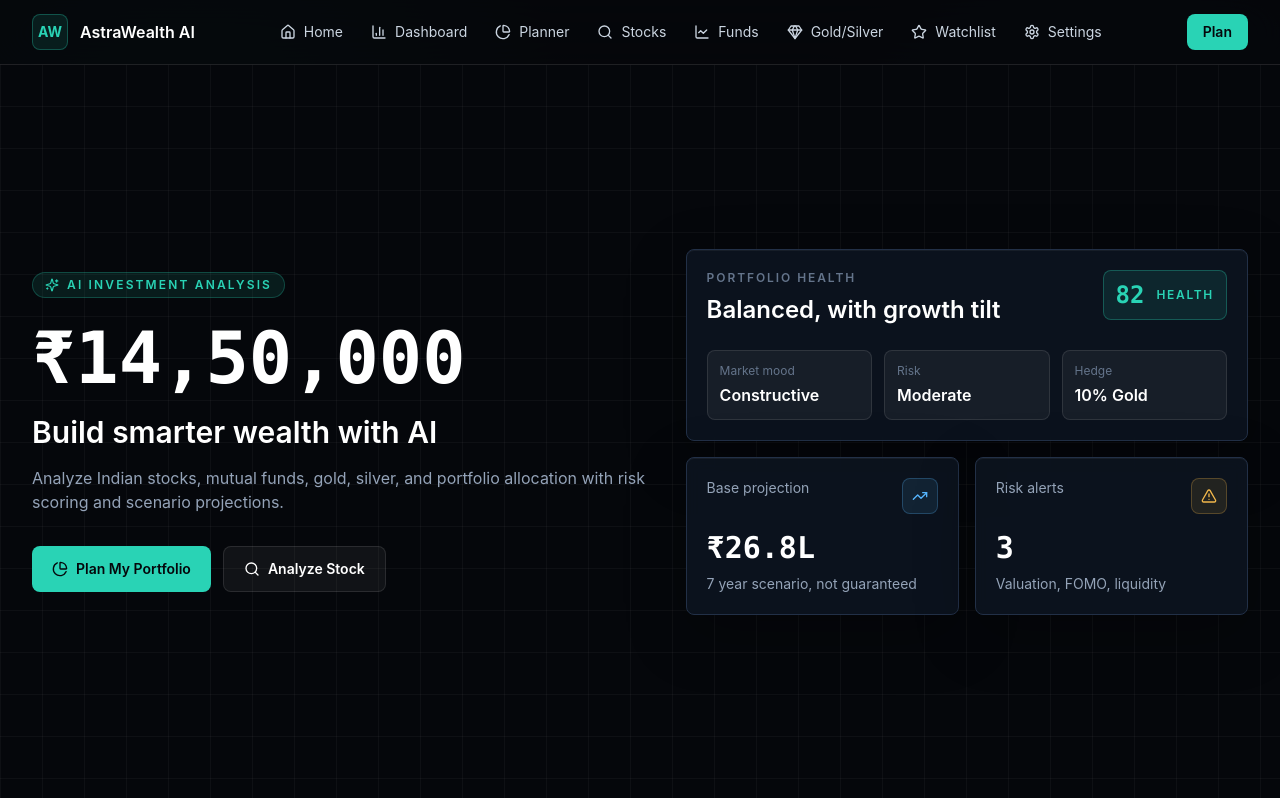
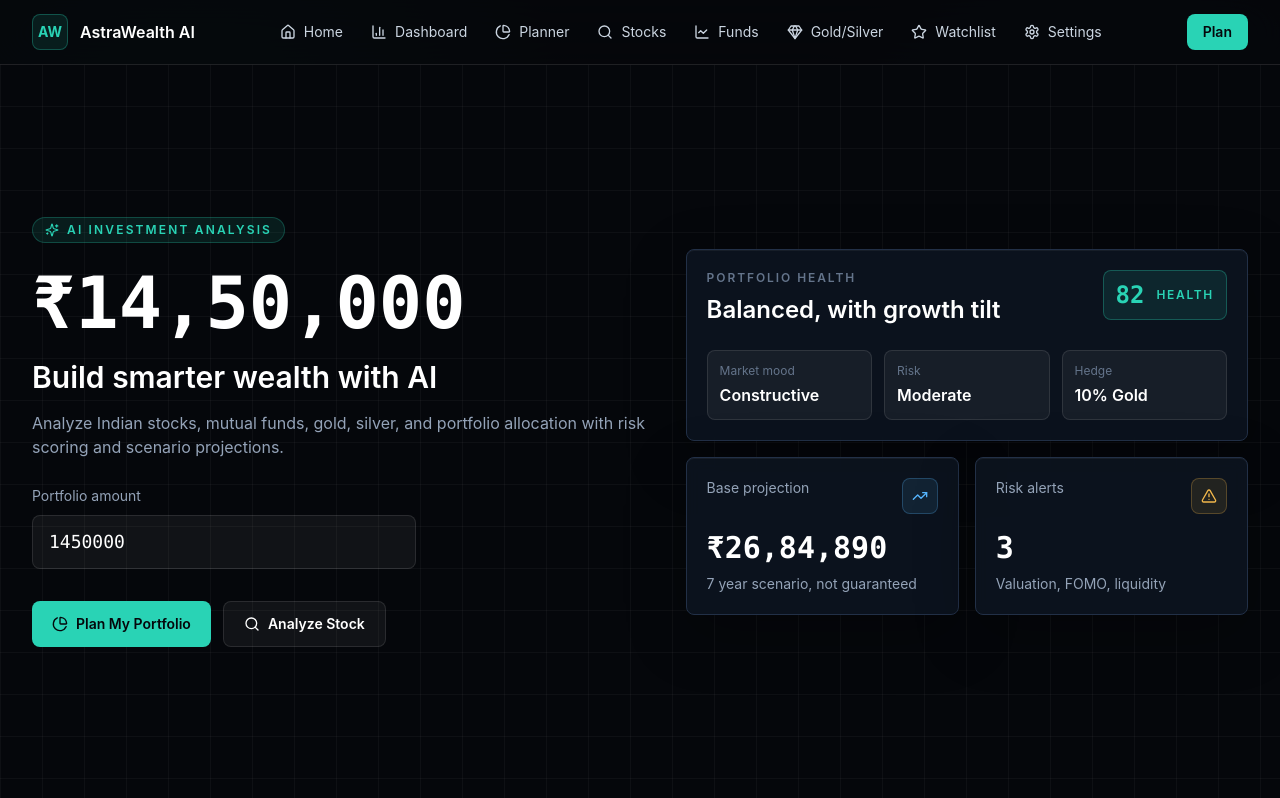
Before and after one commit to Rishant-tech/AstraWealth-AI, a Next.js app in the folder frontend/: page / in a window 1280 px wide. Shown: the top 798 px of the page. Built offline with nearby package versions, Linux system fonts and the light colour scheme.

Commit message:
Make home portfolio amount editable

```diff
--- a/frontend/app/portfolio-planner/page.tsx
+++ b/frontend/app/portfolio-planner/page.tsx
@@ -2,7 +2,10 @@ import { PageHeader } from "@/components/PageHeader";
 import { PlannerForm } from "@/components/PlannerForm";
 import { Shell } from "@/components/Shell";
 
-export default function PortfolioPlannerPage() {
+export default function PortfolioPlannerPage({ searchParams }: { searchParams?: { amount?: string } }) {
+  const amount = Number(searchParams?.amount);
+  const initialAmount = Number.isFinite(amount) && amount > 0 ? amount : undefined;
+
   return (
     <Shell>
       <PageHeader
@@ -10,7 +13,7 @@ export default function PortfolioPlannerPage() {
         title="Build a scenario-based allocation"
         description="Enter your assumptions and get a probability-aware plan with allocation, phased deployment, future scenarios, rebalancing rules, and risk explanation."
       />
-      <PlannerForm />
+      <PlannerForm initialAmount={initialAmount} />
     </Shell>
   );
 }
--- a/frontend/components/HomeExperience.tsx
+++ b/frontend/components/HomeExperience.tsx
@@ -1,8 +1,10 @@
 "use client";
 
+import { useMemo, useState } from "react";
 import Link from "next/link";
 import { motion } from "framer-motion";
 import { AlertTriangle, ArrowRight, BarChart3, Gem, PieChart, Search, ShieldCheck, Sparkles, TrendingUp } from "lucide-react";
+import { inr } from "@/lib/format";
 import type { AllocationItem, ProjectionPoint } from "@/types/api";
 import { AllocationChart } from "./AllocationChart";
 import { Card } from "./Card";
@@ -11,22 +13,13 @@ import { MetricCard } from "./MetricCard";
 import { ProjectionChart } from "./ProjectionChart";
 import { ScoreBadge } from "./ScoreBadge";
 
-const allocation: AllocationItem[] = [
-  { asset: "Large Cap Equity", percent: 36, amount: 522000, rationale: "Core equity", riskNote: "Market volatility" },
-  { asset: "Flexi Cap", percent: 22, amount: 319000, rationale: "Style diversification", riskNote: "Manager risk" },
-  { asset: "Mid Cap", percent: 14, amount: 203000, rationale: "Growth satellite", riskNote: "Higher drawdown" },
-  { asset: "Debt / Liquid", percent: 18, amount: 261000, rationale: "Stability", riskNote: "Lower upside" },
-  { asset: "Gold", percent: 10, amount: 145000, rationale: "Macro hedge", riskNote: "Can lag equities" }
-];
+export function HomeExperience() {
+  const [portfolioValue, setPortfolioValue] = useState(1450000);
+  const safeValue = Math.max(portfolioValue, 0);
+  const allocation = useMemo(() => buildAllocation(safeValue), [safeValue]);
+  const projection = useMemo(() => buildProjection(safeValue), [safeValue]);
+  const planHref = `/portfolio-planner?amount=${safeValue}`;
 
-const projection: ProjectionPoint[] = [
-  { year: 1, bear: 1510000, base: 1580000, bull: 1660000 },
-  { year: 3, bear: 1690000, base: 1880000, bull: 2160000 },
-  { year: 5, bear: 1840000, base: 2240000, bull: 2890000 },
-  { year: 7, bear: 1980000, base: 2680000, bull: 3820000 }
-];
-
-export function HomeExperience() {
   return (
     <div className="market-grid min-h-screen bg-ink-950 pb-28 lg:pb-12">
       <section className="mx-auto grid min-h-[calc(100vh-4rem)] max-w-7xl items-center gap-8 px-4 py-10 sm:px-6 lg:grid-cols-[minmax(0,1.05fr)_minmax(420px,0.95fr)] lg:px-8">
@@ -35,13 +28,23 @@ export function HomeExperience() {
             <Sparkles className="h-3.5 w-3.5" />
             AI investment analysis
           </p>
-          <h1 className="mt-6 font-mono text-5xl font-bold leading-none text-white sm:text-6xl lg:text-7xl">₹14,50,000</h1>
+          <h1 className="mt-6 font-mono text-5xl font-bold leading-none text-white sm:text-6xl lg:text-7xl">{inr(safeValue)}</h1>
           <p className="mt-5 text-2xl font-semibold text-white sm:text-3xl">Build smarter wealth with AI</p>
           <p className="mt-4 max-w-2xl text-sm leading-6 text-slate-400 sm:text-base">
             Analyze Indian stocks, mutual funds, gold, silver, and portfolio allocation with risk scoring and scenario projections.
           </p>
+          <label className="mt-6 block max-w-sm">
+            <span className="text-sm text-slate-400">Portfolio amount</span>
+            <input
+              type="number"
+              min={0}
+              value={portfolioValue}
+              onChange={(event) => setPortfolioValue(Number(event.target.value))}
+              className="mt-2 w-full rounded-lg border border-white/10 bg-white/5 px-4 py-3 font-mono text-lg text-white outline-none transition focus:border-teal/50"
+            />
+          </label>
           <div className="mt-8 flex flex-col gap-3 sm:flex-row">
-            <Link href="/portfolio-planner" className="inline-flex items-center justify-center gap-2 rounded-lg bg-teal px-5 py-3 text-sm font-semibold text-ink-950 transition hover:bg-teal/90">
+            <Link href={planHref} className="inline-flex items-center justify-center gap-2 rounded-lg bg-teal px-5 py-3 text-sm font-semibold text-ink-950 transition hover:bg-teal/90">
               <PieChart className="h-4 w-4" />
               Plan My Portfolio
             </Link>
@@ -68,7 +71,7 @@ export function HomeExperience() {
             </div>
           </Card>
           <div className="grid gap-4 sm:grid-cols-2">
-            <MetricCard label="Base projection" value="₹26.8L" delta="7 year scenario, not guaranteed" icon={TrendingUp} tone="sky" />
+            <MetricCard label="Base projection" value={inr(projection[3]?.base || 0)} delta="7 year scenario, not guaranteed" icon={TrendingUp} tone="sky" />
             <MetricCard label="Risk alerts" value="3" delta="Valuation, FOMO, liquidity" icon={AlertTriangle} tone="amber" />
           </div>
         </motion.div>
@@ -117,6 +120,26 @@ export function HomeExperience() {
   );
 }
 
+function buildAllocation(amount: number): AllocationItem[] {
+  const rows = [
+    { asset: "Large Cap Equity", percent: 36, rationale: "Core equity", riskNote: "Market volatility" },
+    { asset: "Flexi Cap", percent: 22, rationale: "Style diversification", riskNote: "Manager risk" },
+    { asset: "Mid Cap", percent: 14, rationale: "Growth satellite", riskNote: "Higher drawdown" },
+    { asset: "Debt / Liquid", percent: 18, rationale: "Stability", riskNote: "Lower upside" },
+    { asset: "Gold", percent: 10, rationale: "Macro hedge", riskNote: "Can lag equities" }
+  ];
+  return rows.map((row) => ({ ...row, amount: Math.round((amount * row.percent) / 100) }));
+}
+
+function buildProjection(amount: number): ProjectionPoint[] {
+  return [1, 3, 5, 7].map((year) => ({
+    year,
+    bear: Math.round(amount * Math.pow(1.045, year)),
+    base: Math.round(amount * Math.pow(1.092, year)),
+    bull: Math.round(amount * Math.pow(1.148, year))
+  }));
+}
+
 function MiniStat({ label, value }: { label: string; value: string }) {
   return (
     <div className="rounded-lg border border-white/10 bg-white/5 p-3">
--- a/frontend/components/PlannerForm.tsx
+++ b/frontend/components/PlannerForm.tsx
@@ -21,8 +21,11 @@ const defaultPayload: PortfolioPlanRequest = {
   investmentMode: "Lump sum"
 };
 
-export function PlannerForm() {
-  const [form, setForm] = useState(defaultPayload);
+export function PlannerForm({ initialAmount }: { initialAmount?: number }) {
+  const [form, setForm] = useState<PortfolioPlanRequest>({
+    ...defaultPayload,
+    totalInvestment: initialAmount ?? defaultPayload.totalInvestment
+  });
   const [plan, setPlan] = useState<PortfolioPlan | null>(null);
   const [loading, setLoading] = useState(false);
   const [error, setError] = useState("");
```
